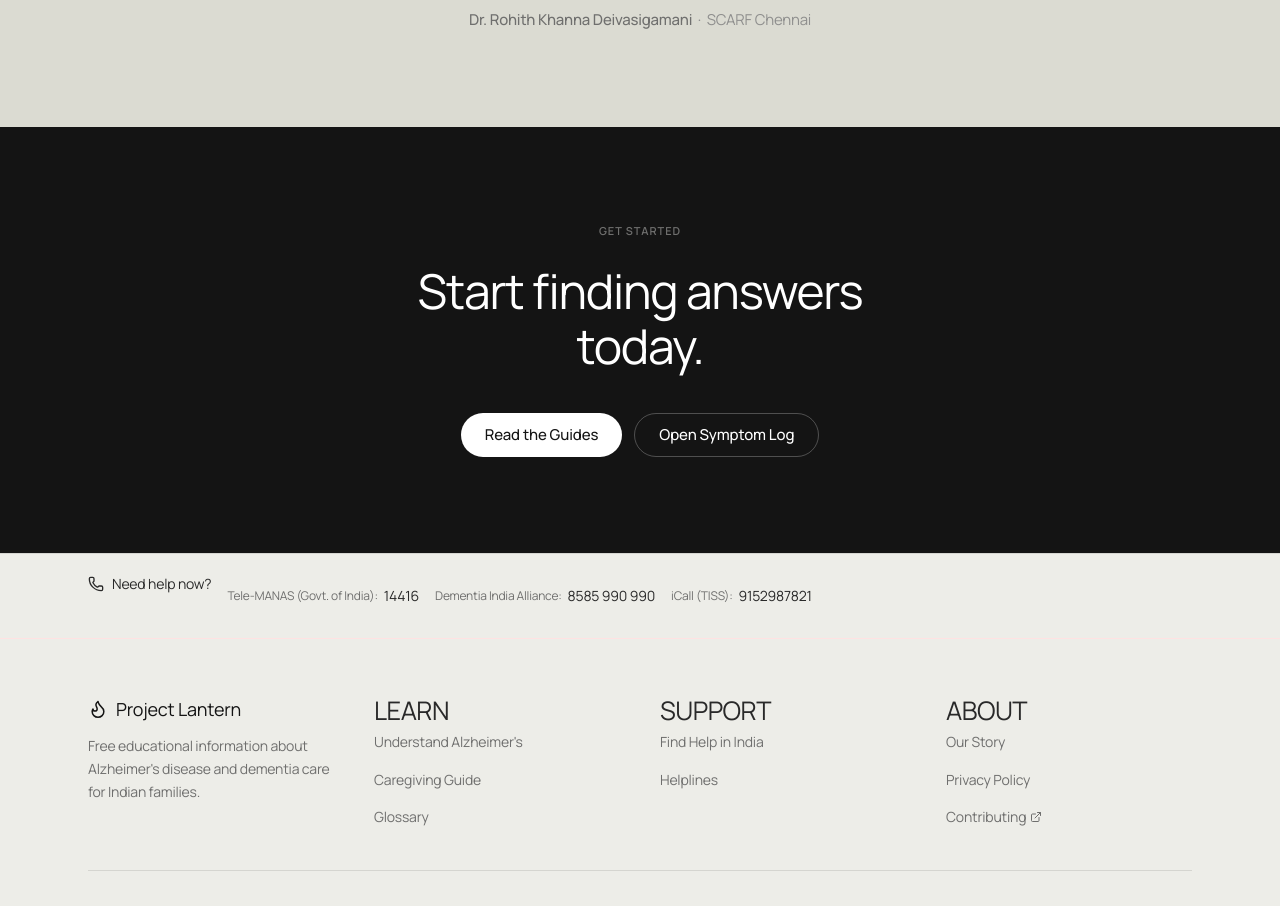
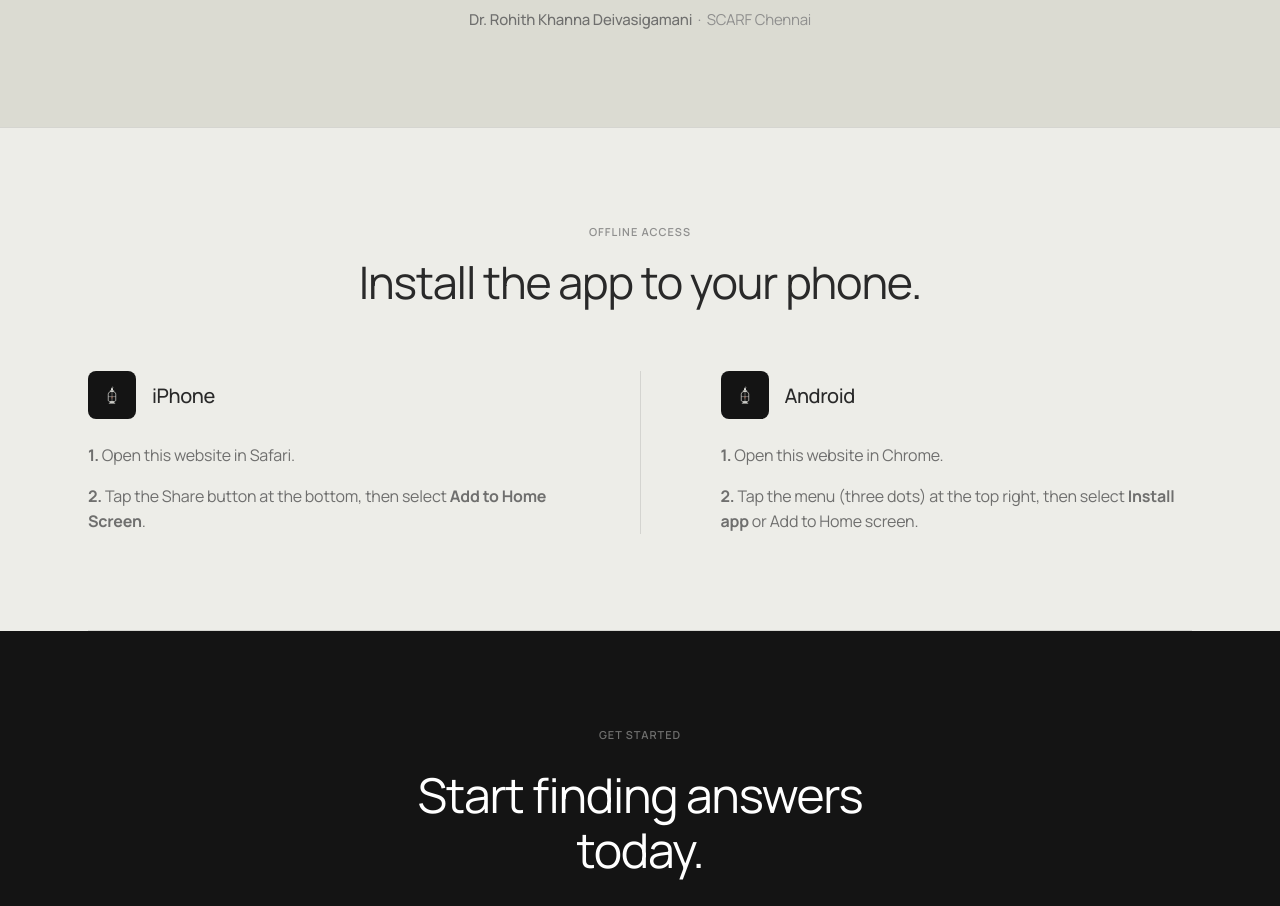
Before and after one commit to Shivalik-Capital/project-lantern, a Next.js app: page / in a window 1280 px wide. Shown: the part 5140-6046 px from the top of the page. Built offline with nearby package versions, Linux system fonts and the light colour scheme.

Commit message:
feat: Add PWA install guide to homepage

```diff
--- a/app/page.tsx
+++ b/app/page.tsx
@@ -464,7 +464,65 @@ export default function HomePage() {
         </motion.div>
       </section>
 
-      {/* ─── 9. CTA BAND ─────────────────────────────────────────── */}
+      {/* ─── 9. PWA INSTALL GUIDE ─────────────────────────────────── */}
+      <section style={{ background: '#edede8', borderTop: '1px solid rgba(0,0,0,0.1)' }}>
+        <motion.div
+          className="container-layout"
+          initial="hidden" whileInView="visible" viewport={{ once: true, margin: '-60px' }} variants={SV}
+        >
+          <div style={{ padding: '96px 0', borderBottom: '1px solid rgba(0,0,0,0.1)' }}>
+            <motion.div variants={FV} style={{ textAlign: 'center', marginBottom: '64px' }}>
+              <div style={{ ...S.eyebrow, marginBottom: '16px' }}>Offline Access</div>
+              <h2 style={{ color: '#292929', margin: 0 }}>
+                Install the app to your phone.
+              </h2>
+            </motion.div>
+
+            <div style={{ display: 'grid', gridTemplateColumns: '1fr 1px 1fr', gap: '0 64px' }}>
+
+              {/* iPhone */}
+              <motion.div variants={FV} style={{ paddingRight: '16px' }}>
+                <div style={{ display: 'flex', alignItems: 'center', gap: '16px', marginBottom: '24px' }}>
+                  <div style={{ width: '48px', height: '48px', background: '#141414', borderRadius: '8px', display: 'flex', alignItems: 'center', justifyContent: 'center' }}>
+                    {/* eslint-disable-next-line @next/next/no-img-element */}
+                    <img src="/icon.svg" width={24} height={24} alt="" />
+                  </div>
+                  <div style={{ fontSize: '20px', fontWeight: 500, color: '#292929', letterSpacing: '-0.02em' }}>iPhone</div>
+                </div>
+                <div style={{ ...S.bodySm, color: '#6f6f6e', marginBottom: '16px' }}>
+                  <strong>1.</strong> Open this website in Safari.
+                </div>
+                <div style={{ ...S.bodySm, color: '#6f6f6e' }}>
+                  <strong>2.</strong> Tap the Share button at the bottom, then select <strong>Add to Home Screen</strong>.
+                </div>
+              </motion.div>
+
+              {/* Vertical Rule */}
+              <div style={S.vertRule} />
+
+              {/* Android */}
+              <motion.div variants={FV} style={{ paddingLeft: '16px' }}>
+                <div style={{ display: 'flex', alignItems: 'center', gap: '16px', marginBottom: '24px' }}>
+                  <div style={{ width: '48px', height: '48px', background: '#141414', borderRadius: '8px', display: 'flex', alignItems: 'center', justifyContent: 'center' }}>
+                    {/* eslint-disable-next-line @next/next/no-img-element */}
+                    <img src="/icon.svg" width={24} height={24} alt="" />
+                  </div>
+                  <div style={{ fontSize: '20px', fontWeight: 500, color: '#292929', letterSpacing: '-0.02em' }}>Android</div>
+                </div>
+                <div style={{ ...S.bodySm, color: '#6f6f6e', marginBottom: '16px' }}>
+                  <strong>1.</strong> Open this website in Chrome.
+                </div>
+                <div style={{ ...S.bodySm, color: '#6f6f6e' }}>
+                  <strong>2.</strong> Tap the menu (three dots) at the top right, then select <strong>Install app</strong> or Add to Home screen.
+                </div>
+              </motion.div>
+
+            </div>
+          </div>
+        </motion.div>
+      </section>
+
+      {/* ─── 10. CTA BAND ─────────────────────────────────────────── */}
       <section style={{ background: '#141414', padding: '96px 0' }}>
         <div className="container-layout" style={{ textAlign: 'center' }}>
           <div style={{ ...S.eyebrow, color: '#6f6f6e', marginBottom: '24px' }}>Get started</div>
```
